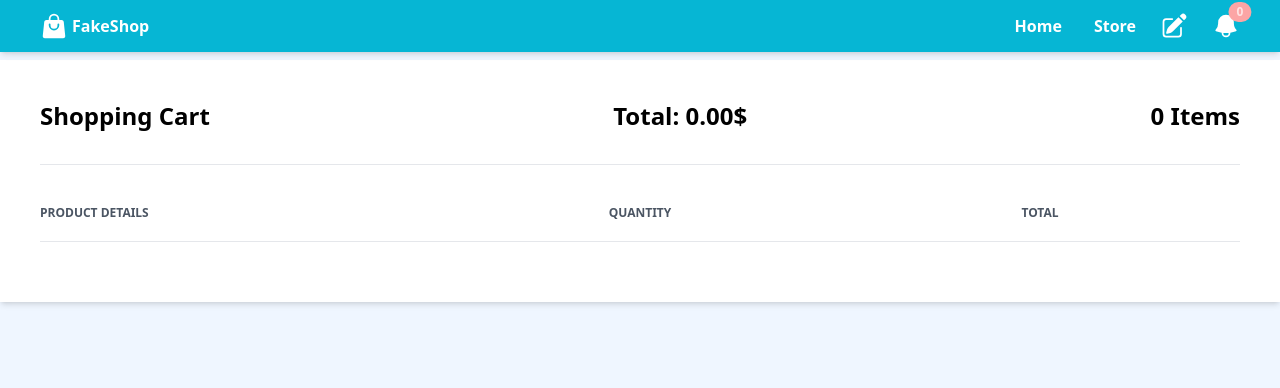
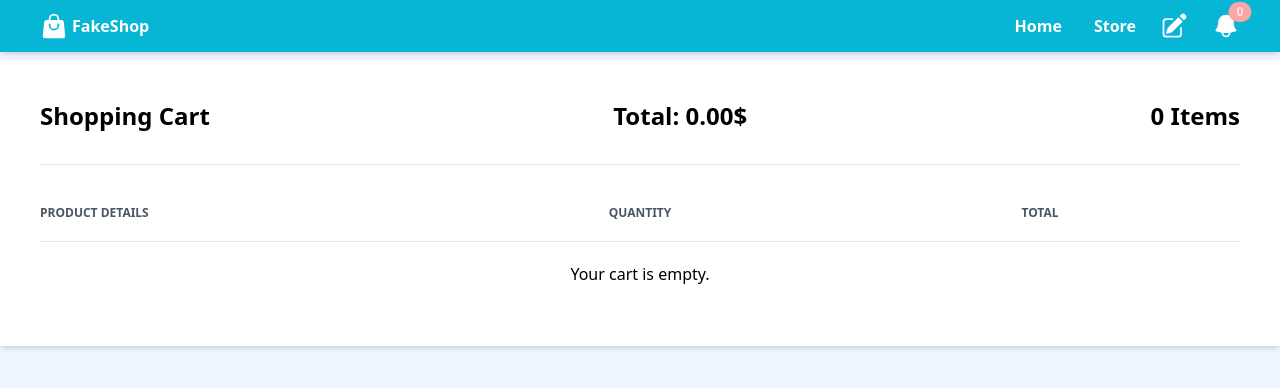
Before and after one commit to MedAdemBHA/FakeShop, a React (Vite) app in the folder Fake Api store/: page /cart in a window 1280 px wide. Shown: the top 388 px of the page. Built offline with nearby package versions, Linux system fonts and the light colour scheme; a small style sheet from the web is missing.

Commit message:
Update Cart.tsx
add "Your cart is empty. " when there is no item in the carte

```diff
--- a/Fake Api store/src/Pages/Cart.tsx
+++ b/Fake Api store/src/Pages/Cart.tsx
@@ -46,6 +46,9 @@ export default function Cart() {
               Total
             </h3>
           </div>
+          {context.state.cart.length === 0 ? (
+            <p className="text-center my-5">Your cart is empty.</p>
+          ) : (
             <div>
               {context.state.cart.map((Item) => (
                 <div
@@ -96,7 +99,7 @@ export default function Cart() {
                       Remove
                     </button>
                   </div>
-                <div>
+                  <div className="text-center w-1/3 font-semibold text-sm">
                     <span className="text-center w-1/3 font-semibold text-sm">
                       ${(Item.count * Item.price).toFixed(2)}
                     </span>
@@ -106,6 +109,7 @@ export default function Cart() {
 
               <Toaster />
             </div>
+          )}
         </div>
       </div>
     </div>
```
Lines whose indentation alone changed are shown as unchanged.
